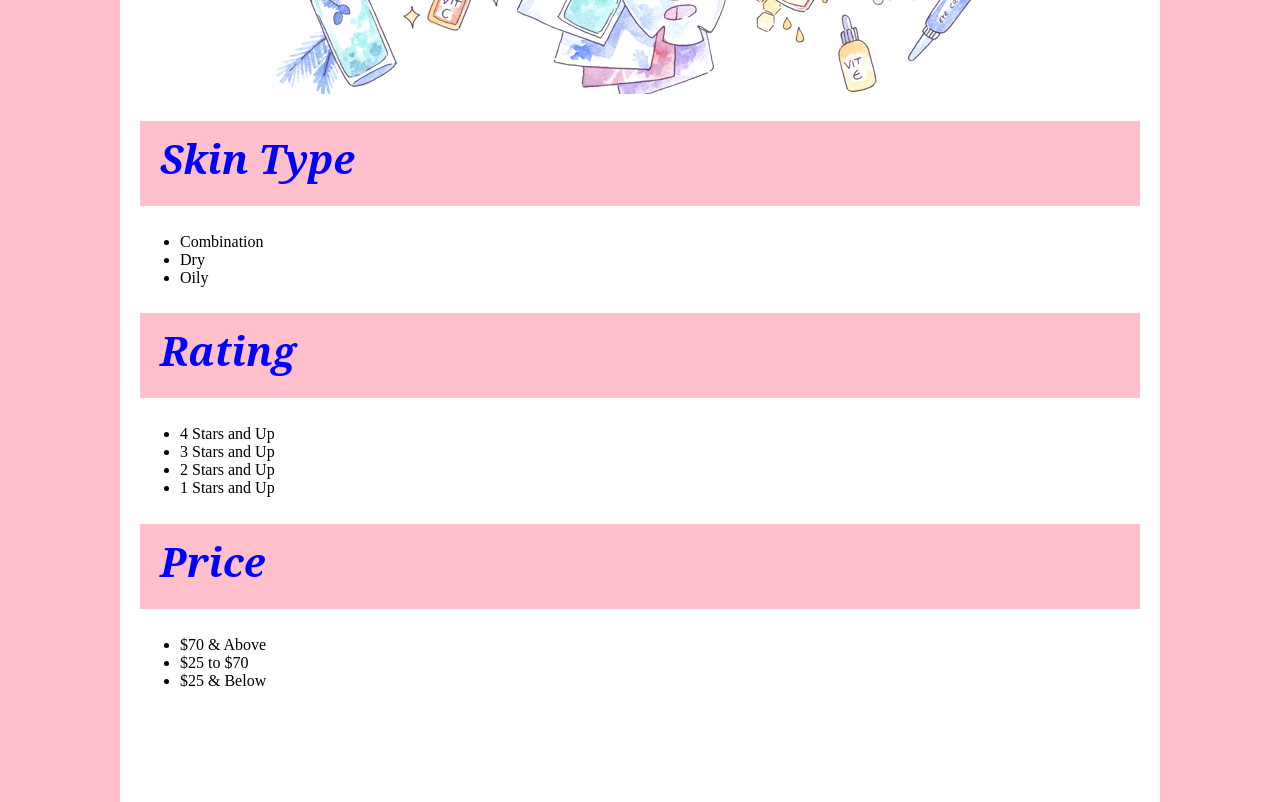
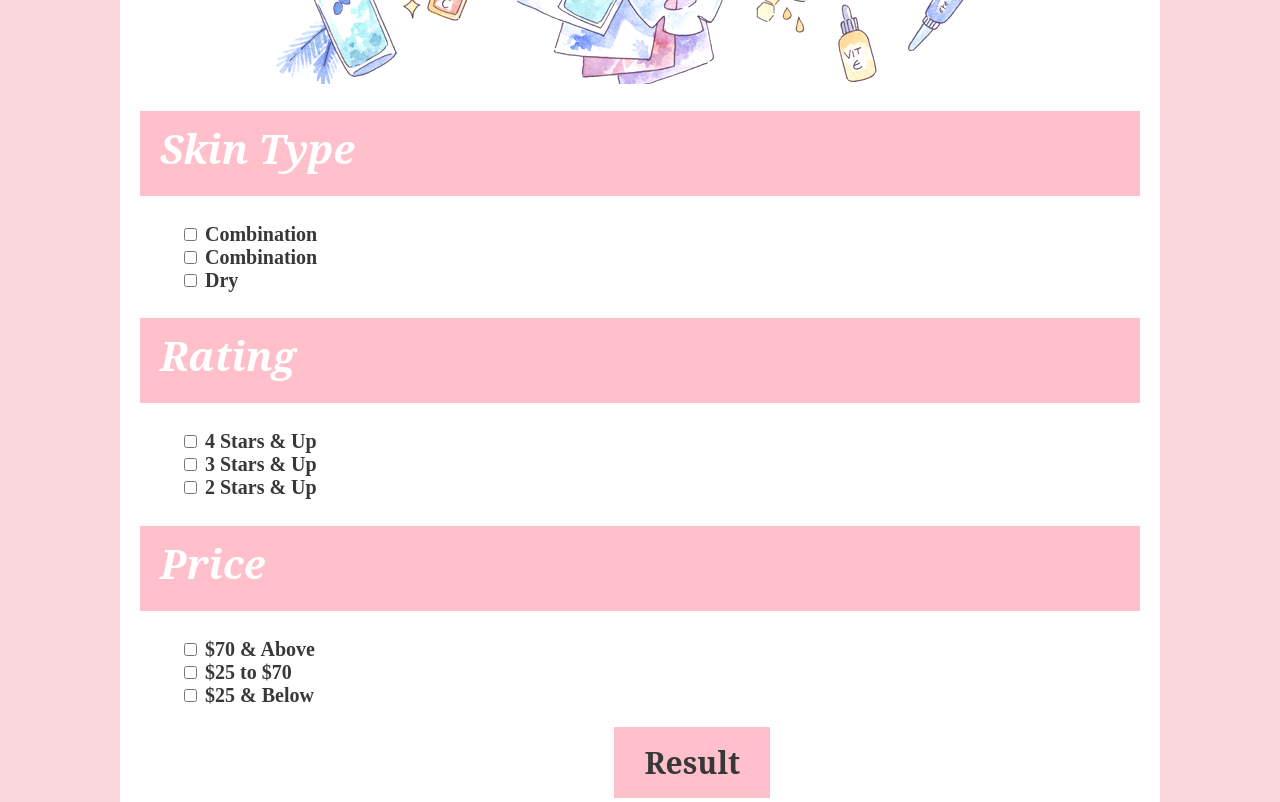
Before and after one commit to Gdango/SkinCare, a website: page skincare-web/index.html in a window 1280 px wide. Shown: the part 240-1042 px from the top of the page. Drawn offline with Linux system fonts and the light colour scheme.

Commit message:
checkboxes and button

```diff
--- a/skincare-web/index.html
+++ b/skincare-web/index.html
@@ -14,25 +14,34 @@
         <div class="container">
             <h1> Skin Type</h1>
                 <ul>
-                    <li>Combination</li>
-                    <li>Dry</li>
-                    <li>Oily</li>
+                    <input type="checkbox" id="skin-type1" name="skin-type1" value="Combination">
+                        <label for="skin-type1"> Combination</label><br>
+                    <input type="checkbox" id="skin-type2" name="skin-type2" value="Oily">
+                        <label for="skin-type2"> Combination</label><br>
+                    <input type="checkbox" id="skin-type3" name="skin-type3" value="Dry">
+                        <label for="skin-type3"> Dry</label><br>
                 </ul>
             <h1> Rating</h1>
                 <ul>
-                    <li>4 Stars and Up</li>
-                    <li>3 Stars and Up</li>
-                    <li>2 Stars and Up</li>
-                    <li>1 Stars and Up</li>
+                    <input type="checkbox" id="rating" name="rating-4-Up" value="rating-4-Up">
+                        <label for="rating"> 4 Stars & Up</label><br>
+                    <input type="checkbox" id="rating" name="rating-3-Up" value="rating-3-Up">
+                        <label for="rating"> 3 Stars & Up</label><br>
+                    <input type="checkbox" id="rating" name="rating-2-Up" value="rating-2-Up">
+                        <label for="rating"> 2 Stars & Up</label><br>
                 </ul>
             <h1>Price</h1>
                 <ul>
-                    <li>$70 & Above</li>
-                    <li>$25 to $70</li>
-                    <li>$25 & Below</li>
+                    <input type="checkbox" id="price" value="price-70-up">
+                        <label for="price"> $70 & Above</label><br>
+                    <input type="checkbox" id="price" value="price-25-70">
+                        <label for="price"> $25 to $70</label><br>
+                    <input type="checkbox" id="price" value="price-25-below">
+                        <label for="price"> $25 & Below</label><br>
                 </ul>
         </div>
-
+        <button class="btn Result"> Result</button>
+    </div>
 
 
     </body>
--- a/skincare-web/styles/style.css
+++ b/skincare-web/styles/style.css
@@ -8,17 +8,19 @@
     font-style: italic;
     font-style: bold;
     font-size: 40px;
-    color: blue;
+    color: white;
 
 }
 
 
-li {
-    font-size: 16px;
+ul {
+    font-size: 20px;
+    font-weight: bold;
+    color: rgb(56, 56, 56);
 }
 
 html {
-    background-color: pink;
+    background-color:  rgb(250, 215, 220);
 }
 
 body {
@@ -26,10 +28,23 @@ body {
     margin: 0 auto;
     background-color: white;
     padding: 10px 20px 1000px 20px;
-    border: 10px solid pink;
+    border: 0px;
 
 }
 img {
     display: block;
     margin: 0 auto;
 }
+.btn {
+    border: none;
+    background-color: pink;
+    padding: 15px 30px;
+    font-size: 30px;
+    cursor: pointer;
+    position: absolute;
+    left: 48%;
+    text-align: center;
+    font-family: 'serif', serif;
+    color: rgb(56, 56, 56);
+    font-weight: bold;
+}
```
